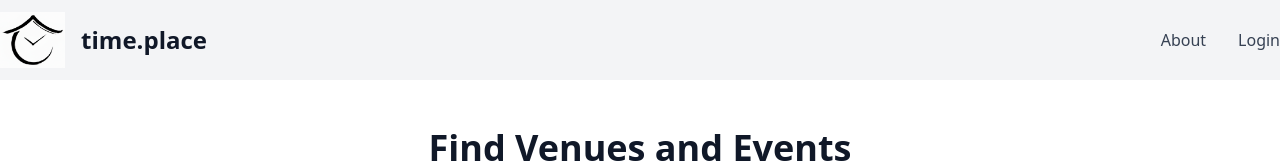
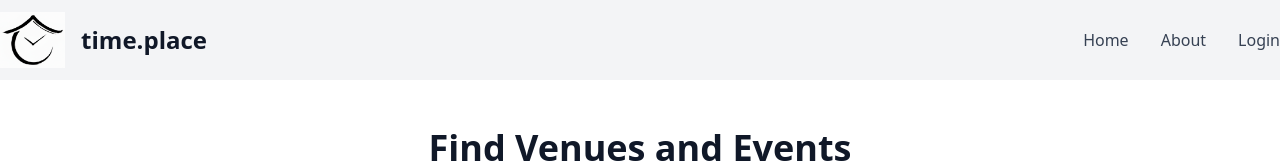
Before and after one commit to michelemendel/times.place, a SvelteKit app in the folder frontend/: page / in a window 1280 px wide. Shown: the top 163 px of the page. Built offline with nearby package versions, Linux system fonts and the light colour scheme.

Commit message:
Add 'Home' link to layout for improved navigation

```diff
--- a/frontend/src/routes/+layout.svelte
+++ b/frontend/src/routes/+layout.svelte
@@ -20,6 +20,11 @@
         </a>
       </div>
       <div class="flex items-center gap-8">
+        <a
+          href="/"
+          class="text-gray-700 hover:text-gray-900 font-medium text-base transition-colors"
+          >Home</a
+        >
         <a
           href="/about"
           class="text-gray-700 hover:text-gray-900 font-medium text-base transition-colors"
```
